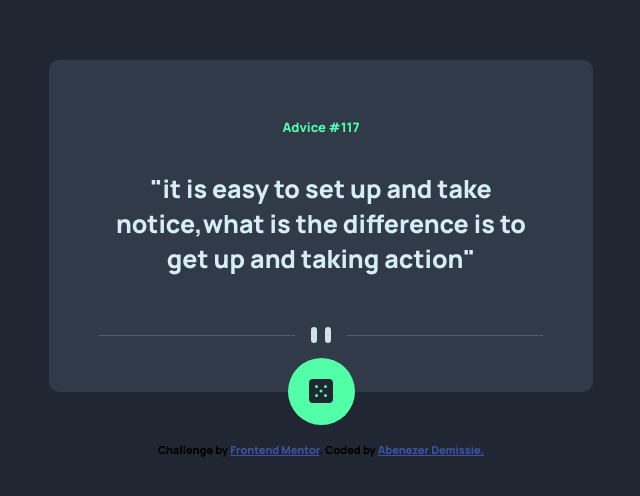
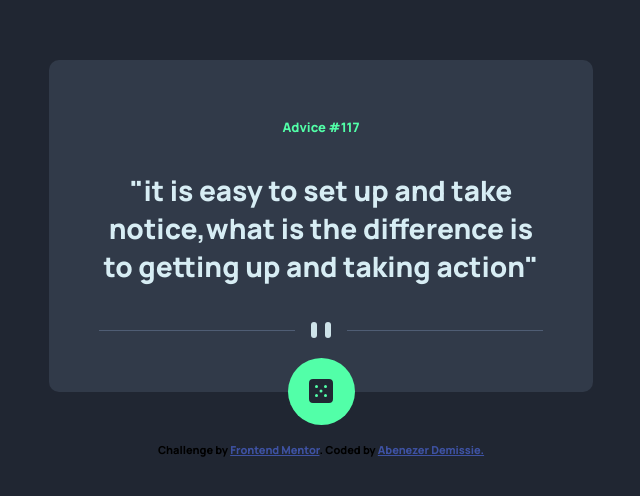
Before and after one commit to Abenezer46/advice-generator-app, a plain HTML site: page index.html in a window 1280 px wide. Shown: the part 142-638 px from the top of the page, without its empty margins (319-959 px from the left). Drawn offline with Linux system fonts and the light colour scheme.

Commit message:
deployment

```diff
--- a/index.html
+++ b/index.html
@@ -25,7 +25,7 @@
     </div>
 
     <div class="advice">
-      <p class="text">"it is easy to set up and take notice,what is the difference is to get up and taking action"</p>
+      <p class="text">"it is easy to set up and take notice,what is the difference is to getting up and taking action"</p>
     </div>
 
     <div class="pause">
--- a/src/style.css
+++ b/src/style.css
@@ -18,8 +18,8 @@ body{
 
 .container{
     background-color: hsl(218, 20%, 24%);
-    max-width: 544px;
-    max-height: 332px;
+    width: 544px;
+    height: 332px;
     border-radius: 10px;
     padding: 58px 48px 0;
     text-align: center;
@@ -38,15 +38,16 @@ body{
     color: hsl(150, 100%, 66%);
 }
 
-.advice{
-    font-size: 25px;
-    margin-bottom: 37px;
+.text{
+    font-size: 28px;
     font-weight: 800;
     text-align: center;
-    line-height: normal;
 }
 .pause{
+    padding: 0px 48px;
+    margin-top: 190px;
     margin-bottom: 73px;
+   position: fixed;
 }
 
 .mobile-divider{
@@ -78,7 +79,7 @@ body{
         height: 319px;
         padding: 42px 24px 0;
     }
-    .advice{
+    .text{
         font-size: 20px;
         margin-bottom: 24px;
     }
```
Also changed, not shown: 1 other file.
